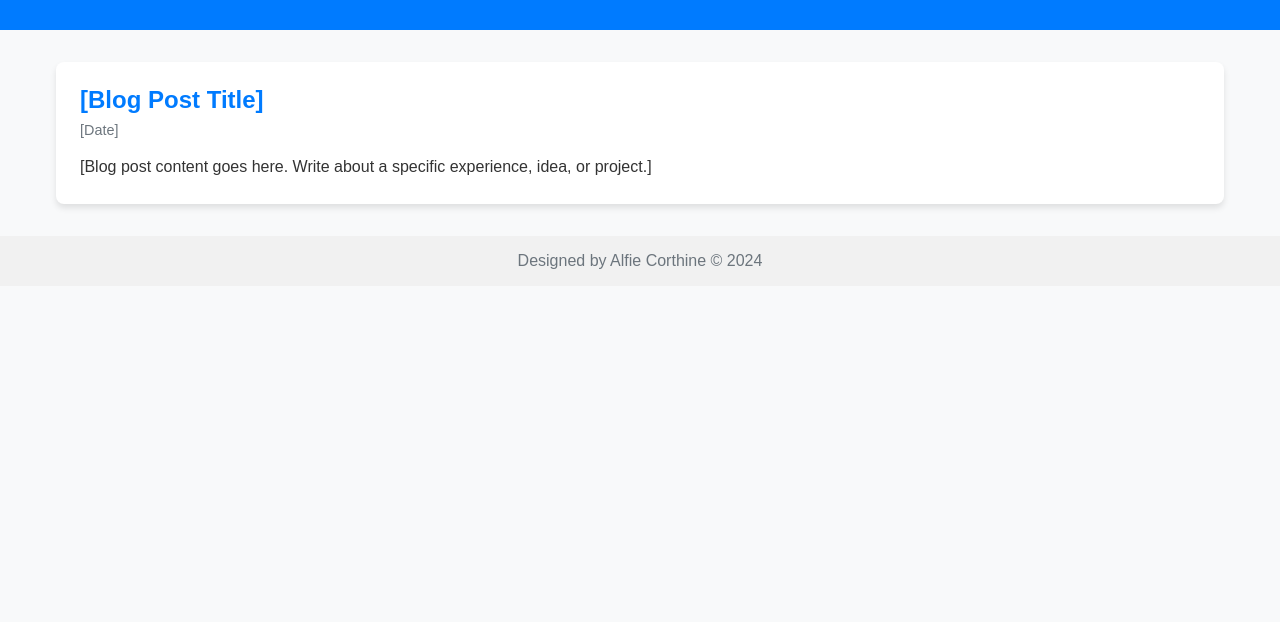
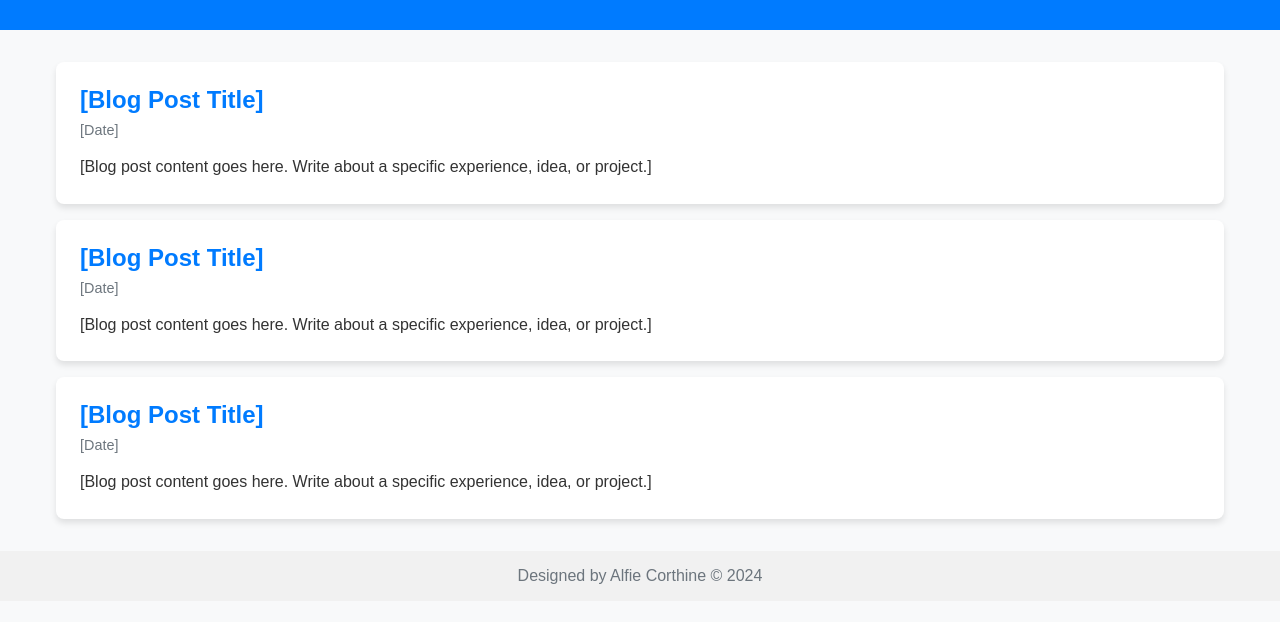
Before and after one commit to LEDMOV/Website-Portfolio, a plain HTML site: page blog.html in a window 1280 px wide. Shown: the part 126-748 px from the top of the page. Drawn offline with Linux system fonts and the light colour scheme.

Commit message:
tested adding new blog templates

```diff
--- a/blog.html
+++ b/blog.html
@@ -24,6 +24,20 @@
             </p>
         </div>
         <!-- Add more blog posts as needed -->
+        <div class="achievement-card">
+            <h2 class="achievement-title">[Blog Post Title]</h2>
+            <p class="achievement-date">[Date]</p>
+            <p class="achievement-description">
+                [Blog post content goes here. Write about a specific experience, idea, or project.]
+            </p>
+        </div>
+        <div class="achievement-card">
+            <h2 class="achievement-title">[Blog Post Title]</h2>
+            <p class="achievement-date">[Date]</p>
+            <p class="achievement-description">
+                [Blog post content goes here. Write about a specific experience, idea, or project.]
+            </p>
+        </div>
     </main>
     <footer>
         <p>Designed by Alfie Corthine &copy; 2024</p>
```
